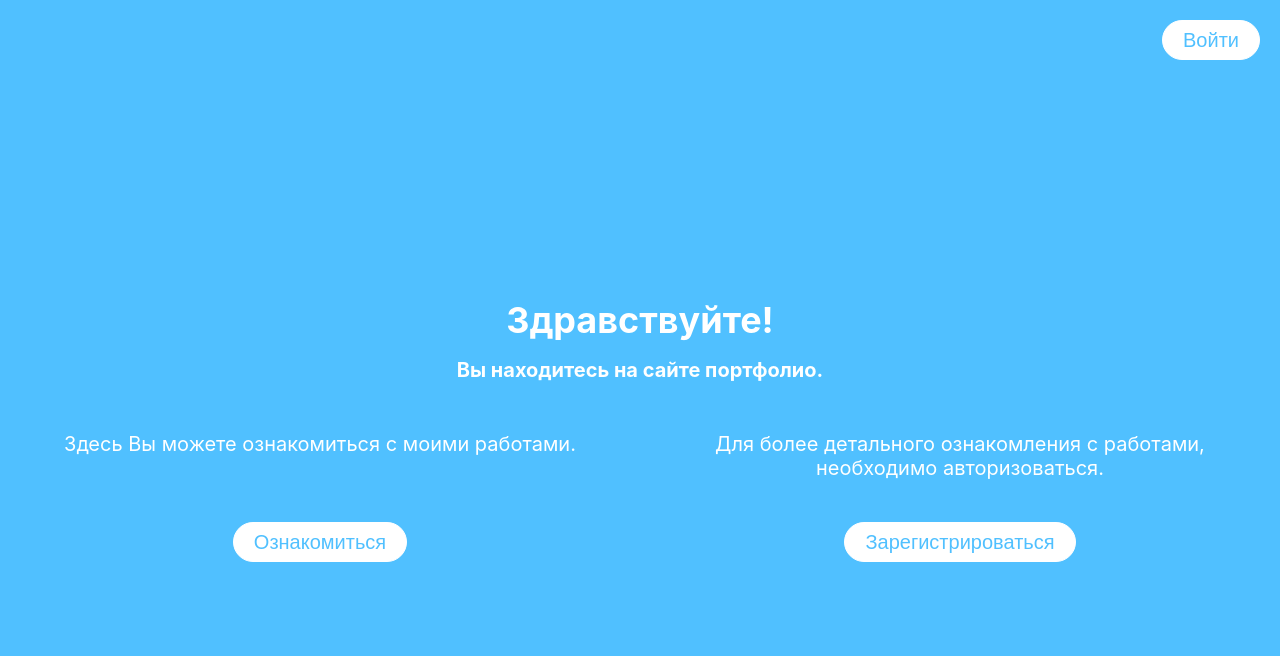
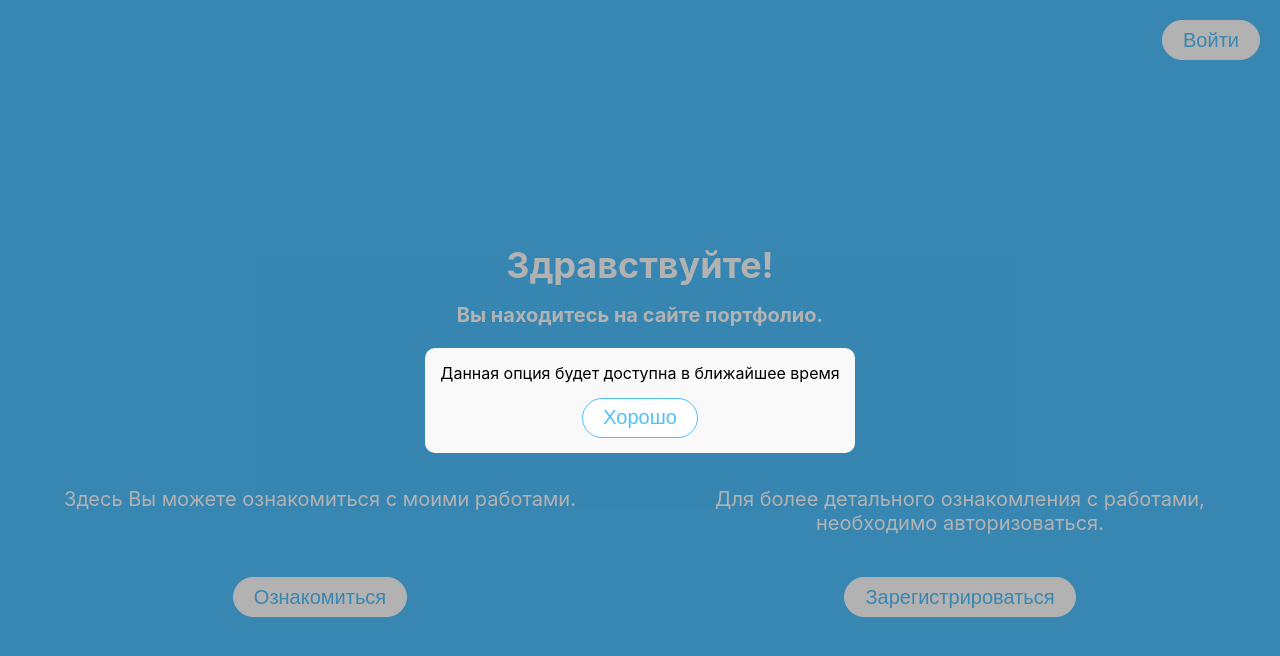
Before and after one commit to pilotvitalik/portfolio-vitaliy, a Next.js app: page / in a window 1280 px wide. Shown: the top 656 px of the page. Built offline with nearby package versions, Linux system fonts and the light colour scheme.

Commit message:
- created modal info with css and out functionality

```diff
--- a/components/Button/Button.module.css
+++ b/components/Button/Button.module.css
@@ -1,4 +1,5 @@
-.main__btn{
+.main__btn,
+.modalInfo__btn{
     display: inline-block;
     position: relative;
     width: auto;
@@ -16,3 +17,11 @@
     color: #fff;
     background: #50c0ff;
 }
+.modalInfo__btn{
+    border-color: #50c0ff;
+}
+.modalInfo__btn:hover{
+    cursor: pointer;
+    color: #fff;
+    background: #50c0ff;
+}
--- /dev/null
+++ b/components/Modal/Modal.module.css
@@ -0,0 +1,40 @@
+.modal {
+    position: fixed;
+    display: flex;
+    justify-content: center;
+    align-items: center;
+    padding: 15px;
+    top: 0;
+    right: 0;
+    bottom: 0;
+    left: 0;
+    z-index: 1000;
+    background: rgba(0, 0, 0, 0.3);
+    overflow-y: auto;
+
+}
+.modal__content {
+    display: flex;
+    flex-direction: column;
+    justify-content: space-between;
+    align-items: center;
+    position: relative;
+    width: auto;
+    max-width: 500px;
+    padding: 15px;
+    background: #f9f9f9;
+    border-radius: 10px;
+    color: #000;
+}
+.modal__body{
+    display: flex;
+    flex-direction: column;
+    justify-content: center;
+    align-items: center;
+    position: relative;
+    width: 100%;
+    height: auto;
+}
+.modal__body .info{
+    margin-bottom: 15px;
+}
--- /dev/null
+++ b/components/Modal/Modal.tsx
@@ -0,0 +1,22 @@
+import * as React from 'react';
+import Button from '@/components/Button/Button';
+import styles from './Modal.module.css';
+
+const Modal: React.FC = ({}) => {
+    return (
+        <div className={styles.modal}>
+            <div className={styles.modal__content}>
+                <div className={styles.modal__header}>
+                </div>
+                <div className={styles.modal__body}>
+                    <p className={styles.info}>Данная опция будет доступна в ближайшее время</p>
+                </div>
+                <div className={styles.modal__footer}>
+                    <Button title='Хорошо' styleCss='modalInfo__btn'/>
+                </div>
+            </div>
+        </div>
+    )
+}
+
+export default Modal;
--- a/package.json
+++ b/package.json
@@ -9,6 +9,7 @@
     "lint": "next lint"
   },
   "dependencies": {
+    "@material-ui/core": "^5.0.0-beta.5",
     "next": "11.1.2",
     "react": "17.0.2",
     "react-dom": "17.0.2"
--- a/pages/Main/Main.module.css
+++ b/pages/Main/Main.module.css
@@ -67,7 +67,7 @@
         justify-content: space-between;
         width: 40%;
         height: 130px;
-        margin-top: 50px;
+        margin-top: 20vh;
     }
     .main header{
         align-items: flex-end;
--- a/pages/Main/Main.tsx
+++ b/pages/Main/Main.tsx
@@ -1,5 +1,6 @@
 import type { NextPage } from 'next';
 import Button from '@/components/Button/Button';
+import Modal from '@/components/Modal/Modal';
 import styles from './Main.module.css'
 
 const Main: NextPage = () => {
@@ -26,6 +27,7 @@ const Main: NextPage = () => {
                     <Button  title='Зарегистрироваться' styleCss='main__btn'/>
                 </div>
             </main>
+            <Modal />
         </div>
     )
 }
--- a/styles/globals.css
+++ b/styles/globals.css
@@ -14,3 +14,6 @@ a {
 * {
   box-sizing: border-box;
 }
+p{
+  margin: 0
+}
```
Also changed, not shown: 1 other file (tests, documents, lock files or other folders).
